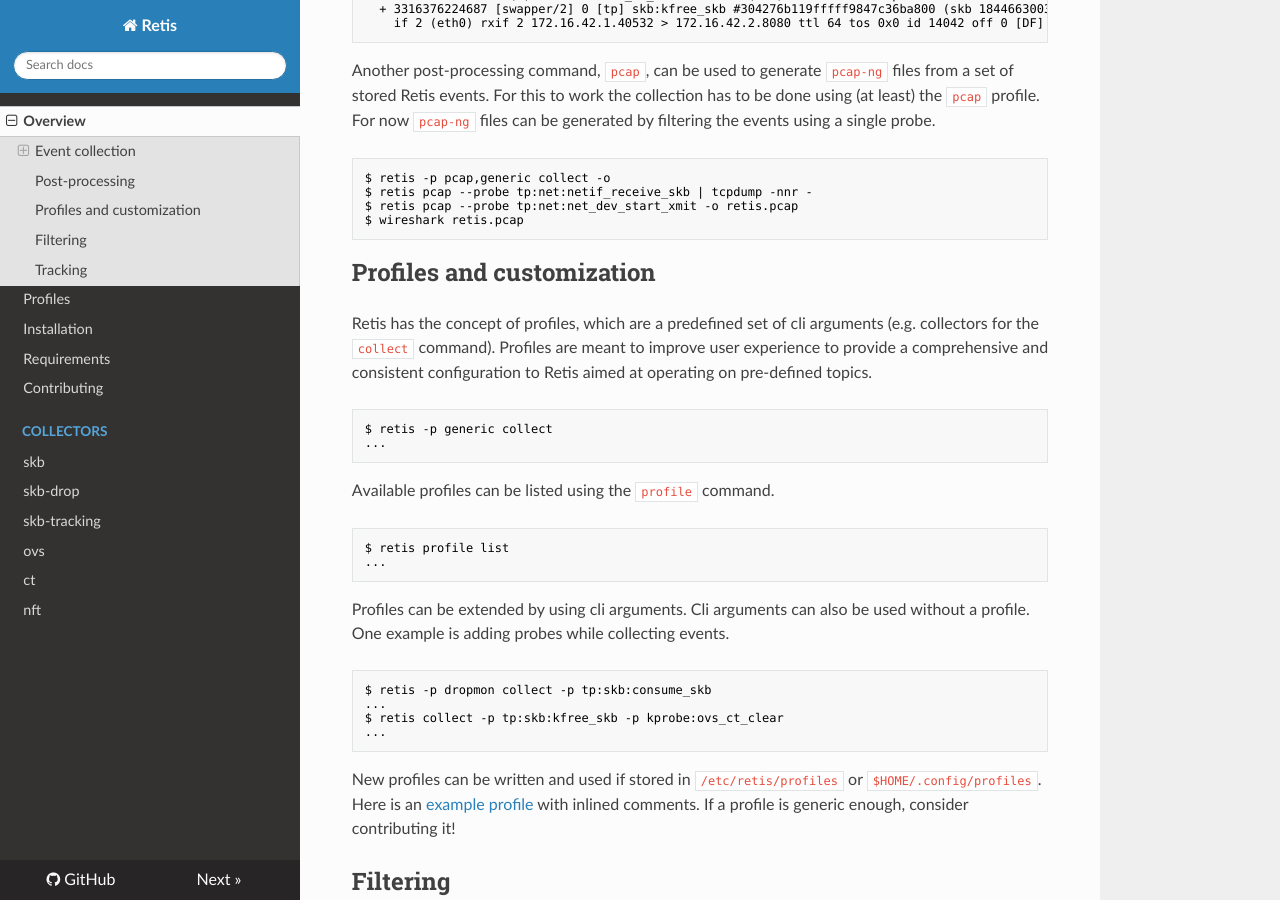
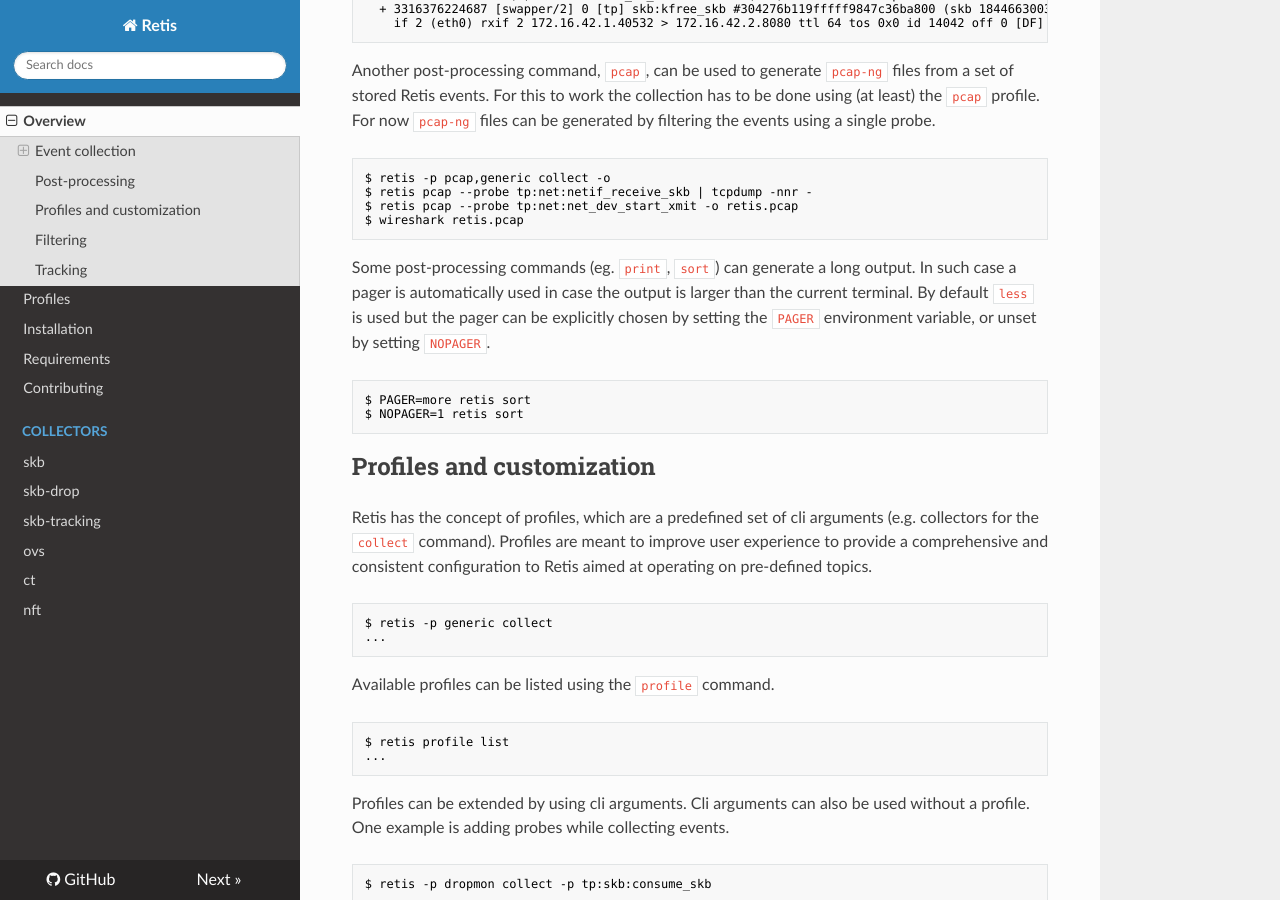
Before and after one commit to retis-org/retis, an MkDocs documentation site: the page built from docs/index.md, in a window 1280 px wide and 900 px high, scrolled down 1990 px. Built offline with MkDocs 1.6.1, drawn with Linux system fonts in a browser that asks for light colours; nearby versions of some CDN libraries.

Commit message:
docs: add a section on the pager
Signed-off-by: Antoine Tenart <atenart@redhat.com>

````diff
--- a/docs/index.md
+++ b/docs/index.md
@@ -108,6 +108,17 @@ $ retis -p pcap,generic collect -o
 $ retis pcap --probe tp:net:netif_receive_skb | tcpdump -nnr -
 $ retis pcap --probe tp:net:net_dev_start_xmit -o retis.pcap
 $ wireshark retis.pcap
+```
+
+Some post-processing commands (eg. `print`, `sort`) can generate a long output.
+In such case a pager is automatically used in case the output is larger than the
+current terminal. By default `less` is used but the pager can be explicitly
+chosen by setting the `PAGER` environment variable, or unset by setting
+`NOPAGER`.
+
+```none
+$ PAGER=more retis sort
+$ NOPAGER=1 retis sort
 ```
 
 ## Profiles and customization
````
